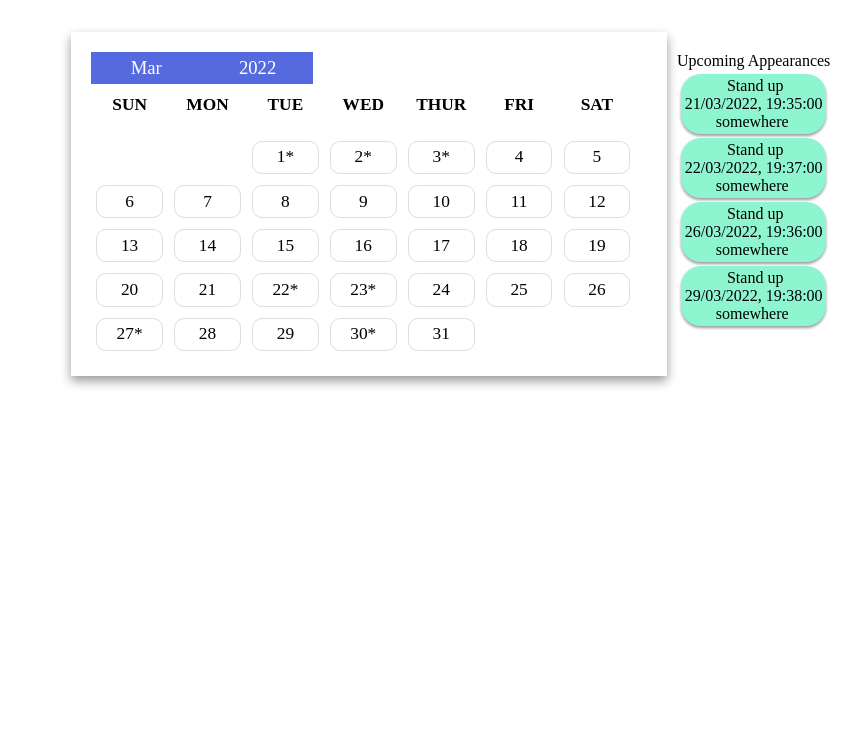
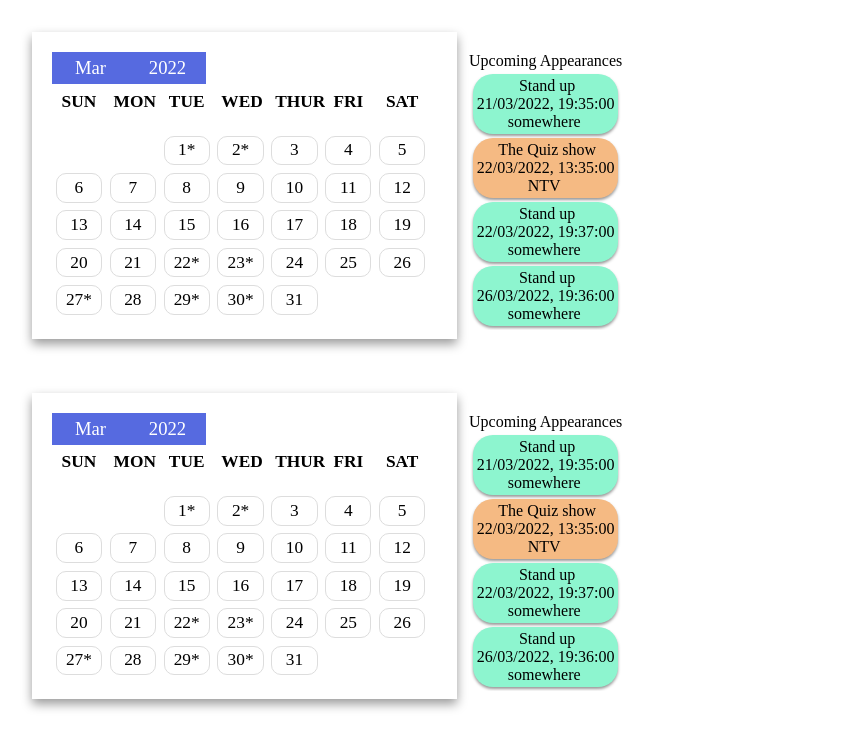
Before and after one commit to intezzz/Tcal, a website: page pub/examples.html in a window 1280 px wide. Shown: the whole page, without its empty margins (0-867 px from the left). Drawn offline with nearby package versions, Linux system fonts and the light colour scheme.

Commit message:
fix getElement calls and styles

```diff
--- a/pub/css/tcal-styles.css
+++ b/pub/css/tcal-styles.css
@@ -154,28 +154,28 @@ body, *{
     margin: 10px;
     padding: 20px;
     align-content: center;
-    text-align: center;
+    text-align: left;
     align-items: center;
 }
 
 
-.calendar-table #calendar-cell{
+.calendar-table .calendar-cell{
     display: inline-block;
-    width: 70%;
+    width: fit-content;
     height: fit-content;
     max-height: fit-content;
 }
 
-.calendar-table #eventlist-cell{
+.calendar-table .eventlist-cell{
     vertical-align: top;
     padding-top: 20px;
     padding-left: 10px;
     display: inline-block;
     /*max-height: 340px;*/
     overflow-y: auto;
-    align-content: center;
+    align-content: flex-start;
     font-family: "Calibri Light", serif;
-    text-align: center;
+    text-align: left;
     scrollbar-gutter: stable;
 }
 
--- a/pub/examples.html
+++ b/pub/examples.html
@@ -14,11 +14,15 @@
 
     <!--load scripts-->
     <script defer src="js/tcal-library.js"></script>
-    <script defer type="text/javascript" src='js/example.js'></script>
+    <script defer type="text/javascript" src='js/examples.js'></script>
 
 
 </head>
-<body id="body">
+<body>
+    <div id="first-example"></div>
+    <div id="second-example"></div>
+    <div id="third-example"></div>
+    <div id="fourth-example"></div>
 
 </body>
 </html>
--- a/pub/js/example.js
+++ /dev/null
@@ -1,112 +0,0 @@
-/* JS Library usage examples */
-"use strict";
-const log = console.log
-log('----------')
-log('SCRIPT: Examples of using our libraries')
-log('In general, we should have the code that uses our libraries separate from the actual library code.')
-
-// Circle Generator
-const tc = new TalentCalendar(2021, 2022, 2, 2022);
-// tc.createCalendar(document.getElementById("body"), tc.startYear, tc.endYear, tc.meta);
-tc.addEvents([
-  {
-    eventName: "The Late Late Show",
-    eventType: "tv-show",
-    startTime: new Date(2022, 2, 1, 0, 0, 0, 0),
-    endTime: new Date(2022, 2, 1, 0, 1, 0, 0),
-    location: "CBS",
-  },
-  {
-    eventName: "Stand up",
-    eventType: "stand-up",
-    startTime: new Date(2022, 2, 2, 0, 30, 0, 0),
-    endTime: new Date(2022, 2, 2, 0, 1, 0, 0),
-    location: "somewhere"
-  },
-  {
-    eventName: "Stand up",
-    eventType: "stand-up",
-    startTime: new Date(2022, 2, 2, 0, 31, 0, 0),
-    endTime: new Date(2022, 2, 2, 0, 1, 0, 0),
-    location: "somewhere"
-  },
-  {
-    eventName: "Stand up",
-    eventType: "stand-up",
-    startTime: new Date(2022, 2, 2, 0, 32, 0, 0),
-    endTime: new Date(2022, 2, 2, 0, 1, 0, 0),
-    location: "somewhere"
-  },
-  {
-    eventName: "Stand up",
-    eventType: "stand-up",
-    startTime: new Date(2022, 2, 2, 0, 33, 0, 0),
-    endTime: new Date(2022, 2, 2, 0, 1, 0, 0),
-    location: "somewhere"
-  },
-  {
-    eventName: "Stand up",
-    eventType: "stand-up",
-    startTime: new Date(2022, 2, 2, 0, 34, 0, 0),
-    endTime: new Date(2022, 2, 2, 0, 1, 0, 0),
-    location: "somewhere"
-  },
-  {
-    eventName: "Stand up",
-    eventType: "stand-up",
-    startTime: new Date(2022, 2, 22, 0, 35, 0, 0),
-    endTime: new Date(2022, 2, 2, 0, 1, 0, 0),
-    location: "somewhere"
-  },
-  {
-    eventName: "Stand up",
-    eventType: "stand-up",
-    startTime: new Date(2022, 2, 27, 0, 36, 0, 0),
-    endTime: new Date(2022, 2, 2, 0, 1, 0, 0),
-    location: "somewhere"
-  },
-  {
-    eventName: "Stand up",
-    eventType: "stand-up",
-    startTime: new Date(2022, 2, 23, 0, 37, 0, 0),
-    endTime: new Date(2022, 2, 2, 0, 1, 0, 0),
-    location: "somewhere"
-  },
-  {
-    eventName: "Stand up",
-    eventType: "stand-up",
-    startTime: new Date(2022, 2, 30, 0, 38, 0, 0),
-    endTime: new Date(2022, 2, 2, 0, 1, 0, 0),
-    location: "somewhere"
-  },
-  {
-    eventName: "Stand up",
-    eventType: "stand-up",
-    startTime: new Date(2022, 2, 30, 0, 39, 0, 0),
-    endTime: new Date(2022, 2, 2, 0, 1, 0, 0),
-    location: "somewhere"
-  },
-])
-tc.createCalendar(document.getElementById("body"));
-tc.customizeColorCoding([
-  {
-    eventType: "stand-up",
-    color: "#8df5cf",
-  },
-  {
-    eventType: "tv-show",
-    color: "#f5ba83"
-  },
-  {
-    eventType: "new-type",
-    color: "blue"
-  },
-])
-tc.addEvents([{
-  eventName: "Test",
-  eventType: "new-type",
-  startTime: new Date(2022, 2, 3, 0, 39, 0, 0),
-  endTime: new Date(2022, 2, 3, 0, 40, 0, 0),
-  location: "somewhere"
-},]);
-tc.enableClickableEvents();
--- /dev/null
+++ b/pub/js/examples.js
@@ -0,0 +1,188 @@
+"use strict";
+
+// first example
+////////////////////////////
+const tc = new TalentCalendar(2021, 2022, 2, 2022, document.getElementById("first-example"));
+tc.addEvents([
+  {
+    eventName: "The Late Late Show",
+    eventType: "tv-show",
+    startTime: new Date(2022, 2, 1, 0, 0, 0, 0),
+    endTime: new Date(2022, 2, 1, 0, 1, 0, 0),
+    location: "CBS",
+  },
+  {
+    eventName: "Stand up show",
+    eventType: "stand-up",
+    startTime: new Date(2022, 2, 1, 0, 30, 0, 0),
+    endTime: new Date(2022, 2, 1, 0, 31, 0, 0),
+    location: "Around the corner"
+  },
+  {
+    eventName: "The Quiz show",
+    eventType: "tv-show",
+    startTime: new Date(2022, 2, 22, 18, 35, 0, 0),
+    endTime: new Date(2022, 2, 22, 19, 30, 0, 0),
+    location: "NTV"
+  },
+  {
+    eventName: "The Quiz show",
+    eventType: "tv-show",
+    startTime: new Date(2022, 2, 30, 18, 35, 0, 0),
+    endTime: new Date(2022, 2, 30, 19, 30, 0, 0),
+    location: "NTV"
+  },
+  {
+    eventName: "Sponge Bob",
+    eventType: "stand-up",
+    startTime: new Date(2022, 2, 29, 20, 32, 0, 0),
+    endTime: new Date(2022, 2, 29, 22, 1, 0, 0),
+    location: "Wherever I like",
+    description: "Using Sponge Bob voice for one show",
+  },
+  {
+    eventName: "Stand up",
+    eventType: "stand-up",
+    startTime: new Date(2022, 2, 2, 0, 33, 0, 0),
+    endTime: new Date(2022, 2, 2, 0, 1, 0, 0),
+    location: "somewhere"
+  },
+  {
+    eventName: "Stand up",
+    eventType: "stand-up",
+    startTime: new Date(2022, 2, 2, 0, 34, 0, 0),
+    endTime: new Date(2022, 2, 2, 0, 1, 0, 0),
+    location: "somewhere"
+  },
+  {
+    eventName: "Stand up",
+    eventType: "stand-up",
+    startTime: new Date(2022, 2, 22, 0, 35, 0, 0),
+    endTime: new Date(2022, 2, 2, 0, 1, 0, 0),
+    location: "somewhere"
+  },
+  {
+    eventName: "Stand up",
+    eventType: "stand-up",
+    startTime: new Date(2022, 2, 27, 0, 36, 0, 0),
+    endTime: new Date(2022, 2, 2, 0, 1, 0, 0),
+    location: "somewhere"
+  },
+  {
+    eventName: "Stand up",
+    eventType: "stand-up",
+    startTime: new Date(2022, 2, 23, 0, 37, 0, 0),
+    endTime: new Date(2022, 2, 2, 0, 1, 0, 0),
+    location: "somewhere"
+  },
+  {
+    eventName: "Stand up",
+    eventType: "stand-up",
+    startTime: new Date(2022, 2, 30, 0, 38, 0, 0),
+    endTime: new Date(2022, 2, 2, 0, 1, 0, 0),
+    location: "somewhere"
+  },
+  {
+    eventName: "Stand up",
+    eventType: "stand-up",
+    startTime: new Date(2022, 2, 30, 0, 39, 0, 0),
+    endTime: new Date(2022, 2, 2, 0, 1, 0, 0),
+    location: "somewhere"
+  },
+])
+tc.createCalendar();
+//////////////////////
+
+// second example
+// enabled clickable events
+const tcTwo = new TalentCalendar(2021, 2022, 2, 2022, document.getElementById("second-example"));
+tcTwo.addEvents([
+  {
+    eventName: "The Late Late Show",
+    eventType: "tv-show",
+    startTime: new Date(2022, 2, 1, 0, 0, 0, 0),
+    endTime: new Date(2022, 2, 1, 0, 1, 0, 0),
+    location: "CBS",
+  },
+  {
+    eventName: "Stand up show",
+    eventType: "stand-up",
+    startTime: new Date(2022, 2, 1, 0, 30, 0, 0),
+    endTime: new Date(2022, 2, 1, 0, 31, 0, 0),
+    location: "Around the corner"
+  },
+  {
+    eventName: "The Quiz show",
+    eventType: "tv-show",
+    startTime: new Date(2022, 2, 22, 18, 35, 0, 0),
+    endTime: new Date(2022, 2, 22, 19, 30, 0, 0),
+    location: "NTV"
+  },
+  {
+    eventName: "The Quiz show",
+    eventType: "tv-show",
+    startTime: new Date(2022, 2, 30, 18, 35, 0, 0),
+    endTime: new Date(2022, 2, 30, 19, 30, 0, 0),
+    location: "NTV"
+  },
+  {
+    eventName: "Sponge Bob",
+    eventType: "stand-up",
+    startTime: new Date(2022, 2, 29, 20, 32, 0, 0),
+    endTime: new Date(2022, 2, 29, 22, 1, 0, 0),
+    location: "Wherever I like",
+    description: "Using Sponge Bob voice for one show",
+  },
+  {
+    eventName: "Stand up",
+    eventType: "stand-up",
+    startTime: new Date(2022, 2, 2, 0, 33, 0, 0),
+    endTime: new Date(2022, 2, 2, 0, 1, 0, 0),
+    location: "somewhere"
+  },
+  {
+    eventName: "Stand up",
+    eventType: "stand-up",
+    startTime: new Date(2022, 2, 2, 0, 34, 0, 0),
+    endTime: new Date(2022, 2, 2, 0, 1, 0, 0),
+    location: "somewhere"
+  },
+  {
+    eventName: "Stand up",
+    eventType: "stand-up",
+    startTime: new Date(2022, 2, 22, 0, 35, 0, 0),
+    endTime: new Date(2022, 2, 2, 0, 1, 0, 0),
+    location: "somewhere"
+  },
+  {
+    eventName: "Stand up",
+    eventType: "stand-up",
+    startTime: new Date(2022, 2, 27, 0, 36, 0, 0),
+    endTime: new Date(2022, 2, 2, 0, 1, 0, 0),
+    location: "somewhere"
+  },
+  {
+    eventName: "Stand up",
+    eventType: "stand-up",
+    startTime: new Date(2022, 2, 23, 0, 37, 0, 0),
+    endTime: new Date(2022, 2, 2, 0, 1, 0, 0),
+    location: "somewhere"
+  },
+  {
+    eventName: "Stand up",
+    eventType: "stand-up",
+    startTime: new Date(2022, 2, 30, 0, 38, 0, 0),
+    endTime: new Date(2022, 2, 2, 0, 1, 0, 0),
+    location: "somewhere"
+  },
+  {
+    eventName: "Stand up",
+    eventType: "stand-up",
+    startTime: new Date(2022, 2, 30, 0, 39, 0, 0),
+    endTime: new Date(2022, 2, 2, 0, 1, 0, 0),
+    location: "somewhere"
+  },
+])
+tcTwo.createCalendar();
+tcTwo.enableClickableEvents();
+//////////////////////
--- a/pub/js/tcal-library.js
+++ b/pub/js/tcal-library.js
@@ -2,7 +2,7 @@
 console.log("----------");
 console.log("SCRIPT: Creating and loading our JS libraries");
 
-function TalentCalendar(startYear, endYear, currMonth, currYear){
+function TalentCalendar(startYear, endYear, currMonth, currYear, parentElement){
   this.events = [];
   this.clickableEvents = false;
   this.selectedMonth = currMonth;
@@ -20,7 +20,8 @@ function TalentCalendar(startYear, endYear, currMonth, currYear){
       eventType: "tv-show",
       color: "#f5ba83"
     },
-  ]
+  ];
+  this.parentElement = parentElement;
 }
 
 // get the number of days of a given month
@@ -51,7 +52,7 @@ function getFilteredEvents(events, month, year){
 
 // draw the calendar days
 function drawCalendarDays(month, year){
-  const calendarDays = document.getElementById("calendar-days");
+  const calendarDays = this.parentElement.getElementsByClassName("calendar-days")[0];
   // clear previous stuff on the calendar
   calendarDays.innerHTML = "";
 
@@ -96,7 +97,7 @@ function drawCalendarDays(month, year){
       if (selectedDay !== currDate){
         // prevent multiple selection > toggle "selected" when another day is selected
         if (selectedDay !== null){
-          const prevSelected = document.getElementById("calendarday-" + selectedDay);
+          const prevSelected = this.parentElement.getElementById("calendarday-" + selectedDay);
           prevSelected.classList.toggle("selected");
         }
         selectedDay = currDate;
@@ -108,7 +109,7 @@ function drawCalendarDays(month, year){
       this.selectedDay = selectedDay;
 
       // update side panel event display
-      drawEventsPanel(currMonth, currYear, selectedDay, this.events, this.clickableEvents);
+      drawEventsPanel(currMonth, currYear, selectedDay, this.events, this.clickableEvents, this.parentElement);
     }).bind(this));
 
     calendarDays.appendChild(currDay)
@@ -137,10 +138,10 @@ function drawCalendarYears(startYear, endYear, yearsElement){
       return (function (){
         this.selectedYear = i;
         this.selectedDay = null;
-        document.getElementById("curr-year").innerHTML = selectedYear;
+        this.parentElement.getElementsByClassName("curr-year")[0].innerHTML = selectedYear;
         const drawingCalendarDays = drawCalendarDays.bind(this);
         drawingCalendarDays(month, selectedYear); // re-render the calendar days when clicked
-        drawEventsPanel(month, selectedYear, null, this.events, this.clickableEvents);
+        drawEventsPanel(month, selectedYear, null, this.events, this.clickableEvents, this.parentElement);
         return selectedYear;
       }).bind(this)
     }).bind(this)();
@@ -162,10 +163,10 @@ function drawCalendarMonths(monthsElement){
       return (function (){
         this.selectedMonth = selectedMonth;
         this.selectedDay = null;
-        document.getElementById("curr-month").innerHTML = months[i];
+        this.parentElement.getElementsByClassName("curr-month")[0].innerHTML = months[i];
         const drawingCalendarDays = drawCalendarDays.bind(this);
         drawingCalendarDays(i, year); // re-render the calendar days when clicked
-        drawEventsPanel(i, year, null, this.events, this.clickableEvents);
+        drawEventsPanel(i, year, null, this.events, this.clickableEvents, this.parentElement);
         return i;
       }).bind(this)
     }).bind(this)();
@@ -188,7 +189,7 @@ function drawCalendar(elementToBeAddedTo, startYear, endYear){
   calendarTableData.classList.add("calendar-tablecell");
 
   const eventData = document.createElement("td");
-  eventData.id = "eventlist-cell";
+  eventData.classList.add("eventlist-cell");
   eventData.classList.add("calendar-tablecell");
 
   // append every component
@@ -200,7 +201,7 @@ function drawCalendar(elementToBeAddedTo, startYear, endYear){
   elementToBeAddedTo.appendChild(calendarTable);
 
   // insert events in this month to the side panel
-  drawEventsPanel(this.selectedMonth, this.selectedYear, this.selectedDay, this.events, this.clickableEvents);
+  drawEventsPanel(this.selectedMonth, this.selectedYear, this.selectedDay, this.events, this.clickableEvents, this.parentElement);
 
 
   // creates the outline of the calendar
@@ -219,7 +220,7 @@ function drawCalendar(elementToBeAddedTo, startYear, endYear){
     }
   })();
   const currMonth = document.createElement("span");
-  currMonth.id = "curr-month";
+  currMonth.classList.add("curr-month");
   currMonth.innerHTML = this.months[this.selectedMonth];
   monthButton.append(currMonth);
   const monthsDropdown = document.createElement("div");
@@ -276,7 +277,7 @@ function drawCalendar(elementToBeAddedTo, startYear, endYear){
 
   // dates
   const calendarDays = document.createElement("div");
-  calendarDays.id = "calendar-days";
+  calendarDays.classList.add("calendar-days");
   calendarDays.classList.add("days");
 
   // append to calendarDates
@@ -303,8 +304,8 @@ function getStringOfEvent(appearance){
 }
 
 // insert events of current month to side panel
-function drawEventsPanel(currSelectedMonth, currSelectedYear, currSelectedDay, events, clickableEvent){
-  const calendarData = document.getElementById("eventlist-cell");
+function drawEventsPanel(currSelectedMonth, currSelectedYear, currSelectedDay, events, clickableEvent, parentElement){
+  const calendarData = parentElement.getElementsByClassName("eventlist-cell")[0];
   calendarData.innerHTML = ""; // clear the canvas to draw events
   const eventList = document.createElement("ul");
   eventList.classList.add("event-list")
@@ -333,7 +334,7 @@ function drawEventsPanel(currSelectedMonth, currSelectedYear, currSelectedDay, e
         listItem.style.backgroundColor = getComputedStyle(document.documentElement).getPropertyValue(`--${events[i].eventType}-color`);
         listItem.id = "event-" + String(i);
         if (clickableEvent){
-          drawClickableEvents(false, [listItem], events);
+          drawClickableEvents(false, [listItem], events, parentElement);
         }
         const span = document.createElement("span");
         span.classList.add("event-details");
@@ -363,10 +364,10 @@ function getFormattedEventTimeString(currEvent){
 // mode: if it is the first time being called -> through enableClickableEvents = true
 // mode == false -> redrawing due to change of selection -> called through drawEventsPanel
 // toBeDrawn: list of html elements to be drawn
-function drawClickableEvents(mode, toBeDrawn, events){
+function drawClickableEvents(mode, toBeDrawn, events, parentElement){
 
   if (toBeDrawn === null){
-    toBeDrawn = document.getElementsByClassName("event");
+    toBeDrawn = parentElement.getElementsByClassName("event");
   }
 
   for (let i = 0; i < toBeDrawn.length; i++){
@@ -437,7 +438,7 @@ function drawClickableEvents(mode, toBeDrawn, events){
     };
 
     // append modal to body
-    const body = document.getElementsByTagName("body")[0];
+    const body = document.body;
     body.appendChild(eventModal);
     ////////////////////////
 
@@ -449,7 +450,7 @@ function drawClickableEvents(mode, toBeDrawn, events){
 
   // configure close modal when click outside of box
   window.onclick = function(event){
-    const listOfModals = document.getElementsByClassName("event-modal");
+    const listOfModals = parentElement.getElementsByClassName("event-modal");
     for (let i = 0; i < listOfModals.length; i++){
       if (listOfModals[i] === event.target){
         listOfModals[i].style.display = "none";
@@ -470,15 +471,16 @@ function updateColorCoding(newColorCoding){
 TalentCalendar.prototype = {
 
   // create calendar
-  createCalendar: function (elementToBeAddedTo){
+  createCalendar: function (){
+    console.log(this)
     const drawingCalendar = drawCalendar.bind(this);
-    drawingCalendar(elementToBeAddedTo, this.startYear, this.endYear);
+    drawingCalendar(this.parentElement, this.startYear, this.endYear);
   },
 
   // add events
   addEvents: function (events){
     this.events = this.events.concat(events);
-    if (document.getElementsByClassName("calendar").length > 0){
+    if (this.parentElement.getElementsByClassName("calendar").length > 0){
       const drawingCalendarDays = drawCalendarDays.bind(this);
       drawingCalendarDays(this.selectedMonth, this.selectedYear);
     }
@@ -488,7 +490,7 @@ TalentCalendar.prototype = {
   enableClickableEvents: function (){
     this.clickableEvents = true;
     console.log("here")
-    drawClickableEvents(true, null, this.events);
+    drawClickableEvents(true, null, this.events, this.parentElement);
   },
 
   // customize color coding of appearances
```
